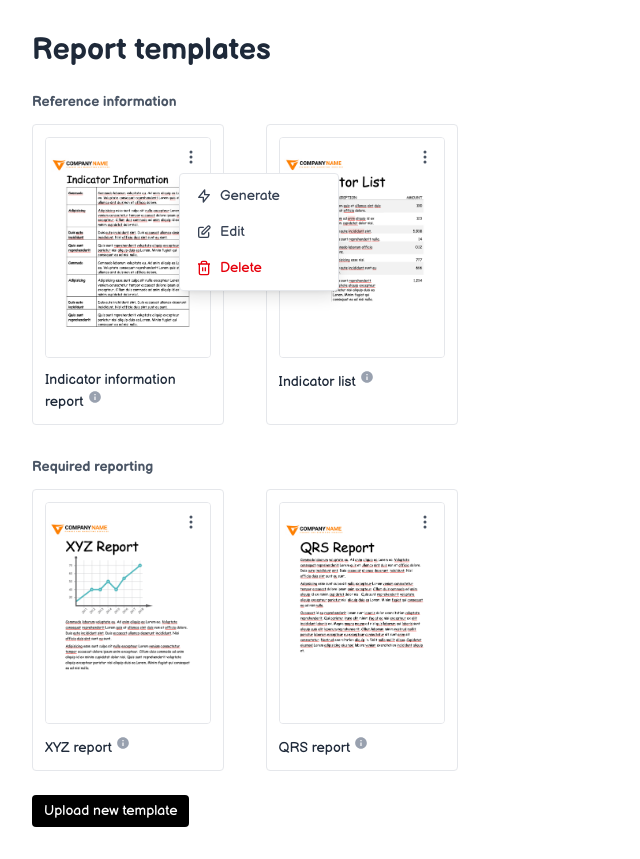
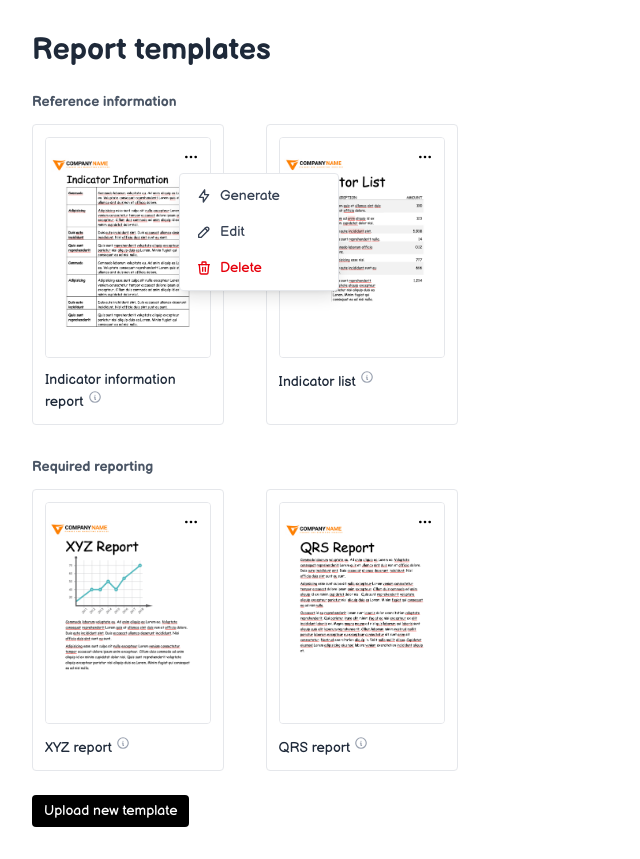
Before and after one commit to HerbCaudill/report-templates-prototype, a React (Vite) app: page / in a window 1280 px wide. Both pictures are taken after a click on the button 191 px from the left and 157 px from the top of the page. Shown: the whole page, without its empty margins (0-640 px from the left). Built offline with nearby package versions, Linux system fonts and the light colour scheme.

Commit message:
EditTemplatePage, GenerateReportDialog, ReportTemplatesList: replace custom icons with @tabler/icons-react components; remove unused icon components package.json, pnpm-lock.yaml: add @tabler/icons-react dependency InfoTooltip: update icon to use @tabler/icons-react

```diff
--- a/package.json
+++ b/package.json
@@ -10,6 +10,7 @@
     "preview": "vite preview"
   },
   "dependencies": {
+    "@tabler/icons-react": "^3.35.0",
     "clsx": "^2.1.1",
     "react": "^19.2.0",
     "react-dom": "^19.2.0",
--- a/src/EditTemplatePage.tsx
+++ b/src/EditTemplatePage.tsx
@@ -1,7 +1,7 @@
 import { useState, useRef } from 'react'
+import { IconFileUpload, IconTrash, IconCheck, IconDownload } from '@tabler/icons-react'
 import type { DataSource, ReportTemplate, TemplateDataSource, TemplateFile } from './types'
 import { dataSources } from './mockData'
-import { WordIcon, TrashIcon, CheckIcon, DownloadIcon } from './icons'
 import { InfoTooltip } from './InfoTooltip'
 import { Input } from './components/Input'
 import { TextArea } from './components/TextArea'
@@ -277,7 +277,7 @@ export function EditTemplatePage({
                           className="border-none bg-transparent p-1 text-gray-400 hover:text-gray-600"
                           onClick={() => handleRemoveDataSource(index)}
                         >
-                          <TrashIcon />
+                          <IconTrash className="size-4" />
                         </button>
                       </td>
                     </tr>
@@ -325,14 +325,14 @@ export function EditTemplatePage({
 
           <FormField label="Template file" tooltip={templateFileTooltip}>
             <div className="flex items-center gap-2 rounded border border-gray-200 bg-gray-50 px-3 py-2">
-              <WordIcon />
+              <IconFileUpload className="size-4" />
               <span className="flex-1 text-sm text-gray-800">{templateFile?.name}</span>
               <a
                 href={templateFile?.url}
                 download={templateFile?.name}
                 className="flex items-center gap-1 rounded border border-gray-200 bg-white px-3 py-1.5 text-sm text-gray-700 hover:bg-gray-50"
               >
-                <DownloadIcon />
+                <IconDownload className="size-4" />
                 Download
               </a>
               <Button onClick={() => fileInputRef.current?.click()}>Replace...</Button>
@@ -348,11 +348,11 @@ export function EditTemplatePage({
             className="flex items-center gap-1 text-xs text-gray-400 hover:text-gray-600"
             onClick={() => onDelete(getCurrentTemplate())}
           >
-            <TrashIcon />
+            <IconTrash className="size-4" />
             Delete this report template
           </button>
           <Button variant="primary" className="ml-auto flex items-center gap-1.5" onClick={onDone}>
-            <CheckIcon />
+            <IconCheck className="size-4" strokeWidth={3} />
             Done
           </Button>
         </div>
--- a/src/GenerateReportDialog.tsx
+++ b/src/GenerateReportDialog.tsx
@@ -1,7 +1,7 @@
 import { useState } from 'react'
+import { IconMedal } from '@tabler/icons-react'
 import type { OutputFormat, ReportTemplate } from './types'
 import { projects, reportingPeriods, indicators } from './mockData'
-import { SealIcon } from './icons'
 import { InfoTooltip } from './InfoTooltip'
 import { Button } from './components/Button'
 import { Select } from './components/Select'
@@ -159,7 +159,7 @@ export function GenerateReportDialog({ template, onGenerate, onClose }: Generate
               <p className="text-sm text-gray-500">I, Herb Caudill, certify this report.</p>
               {isCertified ? (
                 <div className="mt-3 flex items-center gap-2 text-sm text-green-700">
-                  <SealIcon />
+                  <IconMedal className="size-4" />
                   <span>Certified</span>
                 </div>
               ) : (
--- a/src/InfoTooltip.tsx
+++ b/src/InfoTooltip.tsx
@@ -1,5 +1,5 @@
 import { useState } from 'react'
-import { InfoIcon } from './icons'
+import { IconInfoCircle } from '@tabler/icons-react'
 import { cx } from './lib/cx'
 
 export function InfoTooltip({
@@ -33,7 +33,7 @@ export function InfoTooltip({
         onFocus={() => setIsVisible(true)}
         onBlur={() => setIsVisible(false)}
       >
-        <InfoIcon className="size-3.5" />
+        <IconInfoCircle className="size-3.5" />
       </button>
       {isVisible && (
         <div className={tooltipClasses}>
--- a/src/ReportTemplatesList.tsx
+++ b/src/ReportTemplatesList.tsx
@@ -1,8 +1,8 @@
 import { useRef, useState } from 'react'
+import { IconTrash, IconDots, IconBolt, IconPencil } from '@tabler/icons-react'
 import type { ReportTemplate, TemplateFile } from './types'
 import { Button } from './components/Button'
 import { InfoTooltip } from './InfoTooltip'
-import { TrashIcon, MenuDotsIcon, LightningIcon, PencilIcon } from './icons'
 
 type ReportTemplatesListProps = {
   templates: ReportTemplate[]
@@ -46,7 +46,7 @@ function TemplateCard({
             className="flex h-6 w-6 items-center justify-center rounded hover:bg-white/80"
             aria-label="More options"
           >
-            <MenuDotsIcon />
+            <IconDots className="size-4" />
           </button>
 
           {/* Dropdown menu */}
@@ -69,7 +69,7 @@ function TemplateCard({
                     !canGenerate ? 'cursor-not-allowed text-gray-400' : 'text-gray-700'
                   }`}
                 >
-                  <LightningIcon />
+                  <IconBolt className="size-4" />
                   Generate
                 </button>
                 <button
@@ -81,7 +81,7 @@ function TemplateCard({
                   }}
                   className="flex w-full items-center gap-2 px-4 py-2 text-left text-sm text-gray-700 hover:bg-gray-50"
                 >
-                  <PencilIcon />
+                  <IconPencil className="size-4" />
                   Edit
                 </button>
                 <button
@@ -95,7 +95,7 @@ function TemplateCard({
                   }}
                   className="flex w-full items-center gap-2 px-4 py-2 text-left text-sm text-red-600 hover:bg-gray-50"
                 >
-                  <TrashIcon />
+                  <IconTrash className="size-4" />
                   Delete
                 </button>
               </div>
--- a/src/icons.tsx
+++ /dev/null
@@ -1,79 +0,0 @@
-export function WordIcon() {
-  return (
-    <svg className="size-5 text-gray-500" viewBox="0 0 24 24" fill="currentColor">
-      <path d="M6 2a2 2 0 0 0-2 2v16a2 2 0 0 0 2 2h12a2 2 0 0 0 2-2V8l-6-6H6zm7 1.5L18.5 9H13V3.5zM7 13l1.5 6 1.75-4.5L12 19l1.5-6h1.5l-2.25 8h-1.5L9.5 16.5 7.75 21h-1.5L4 13h1.5l1.25 5 1.75-5H10l1.5 5 1.25-5H14" />
-    </svg>
-  )
-}
-
-export function TrashIcon() {
-  return (
-    <svg className="size-4" viewBox="0 0 24 24" fill="none" stroke="currentColor" strokeWidth="2">
-      <path d="M3 6h18M8 6V4a2 2 0 012-2h4a2 2 0 012 2v2m3 0v14a2 2 0 01-2 2H7a2 2 0 01-2-2V6h14zM10 11v6M14 11v6" />
-    </svg>
-  )
-}
-
-export function CheckIcon() {
-  return (
-    <svg className="size-4" viewBox="0 0 24 24" fill="none" stroke="currentColor" strokeWidth="5">
-      <path d="M20 6L9 17l-5-5" />
-    </svg>
-  )
-}
-
-export function SealIcon() {
-  return (
-    <svg className="size-5" viewBox="0 0 24 24" fill="currentColor">
-      <circle cx="12" cy="9" r="6" />
-      <path d="M8 14v7l4-2 4 2v-7" />
-    </svg>
-  )
-}
-
-export function InfoIcon({ className = 'size-4' }: { className?: string }) {
-  return (
-    <svg className={className} viewBox="0 0 24 24" fill="currentColor">
-      <path d="M12 2C6.48 2 2 6.48 2 12s4.48 10 10 10 10-4.48 10-10S17.52 2 12 2zm1 15h-2v-6h2v6zm0-8h-2V7h2v2z" />
-    </svg>
-  )
-}
-
-export function DownloadIcon() {
-  return (
-    <svg className="size-4" viewBox="0 0 24 24" fill="none" stroke="currentColor" strokeWidth="2">
-      <path d="M21 15v4a2 2 0 01-2 2H5a2 2 0 01-2-2v-4M7 10l5 5 5-5M12 15V3" />
-    </svg>
-  )
-}
-
-export function MenuDotsIcon() {
-  return (
-    <svg className="h-4 w-4 text-gray-600" fill="currentColor" viewBox="0 0 16 16">
-      <circle cx="8" cy="3" r="1.5" />
-      <circle cx="8" cy="8" r="1.5" />
-      <circle cx="8" cy="13" r="1.5" />
-    </svg>
-  )
-}
-
-export function LightningIcon() {
-  return (
-    <svg className="h-4 w-4" fill="none" stroke="currentColor" viewBox="0 0 24 24">
-      <path strokeLinecap="round" strokeLinejoin="round" strokeWidth={2} d="M13 10V3L4 14h7v7l9-11h-7z" />
-    </svg>
-  )
-}
-
-export function PencilIcon() {
-  return (
-    <svg className="h-4 w-4" fill="none" stroke="currentColor" viewBox="0 0 24 24">
-      <path
-        strokeLinecap="round"
-        strokeLinejoin="round"
-        strokeWidth={2}
-        d="M11 5H6a2 2 0 00-2 2v11a2 2 0 002 2h11a2 2 0 002-2v-5m-1.414-9.414a2 2 0 112.828 2.828L11.828 15H9v-2.828l8.586-8.586z"
-      />
-    </svg>
-  )
-}
```
Also changed, not shown: 1 other file (tests, documents, lock files or other folders).
